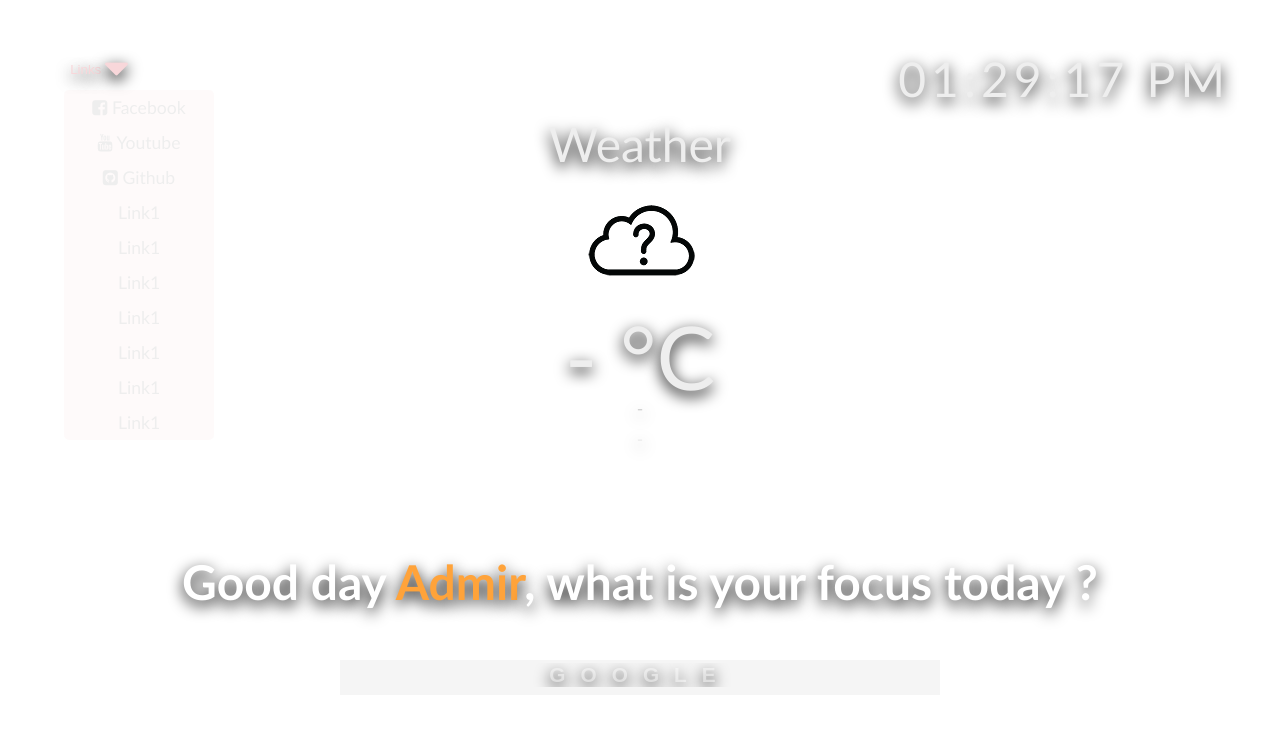
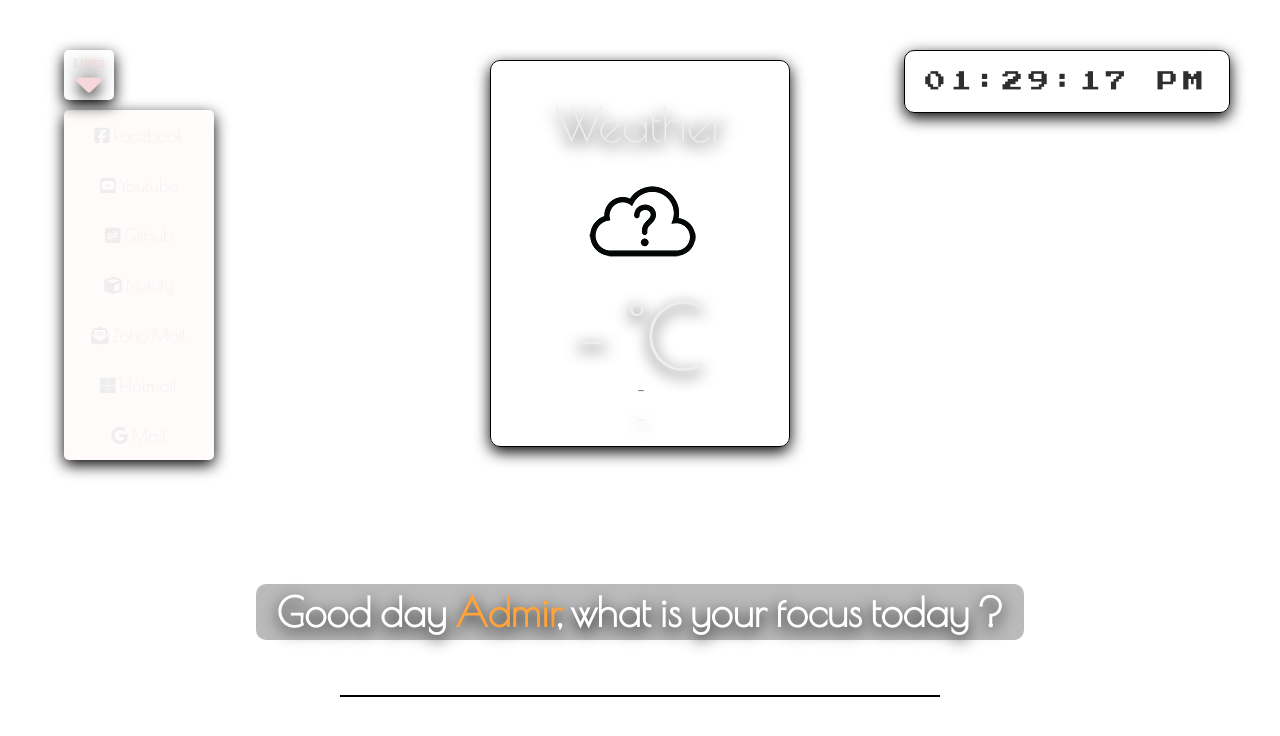
Before and after one commit to rejver007/BrowserHome, a website: page index.html in a window 1280 px wide. Both pictures are taken after a click on the button "Links". Drawn offline with nearby package versions, Linux system fonts and the light colour scheme.

Commit message:
linkas update

```diff
--- a/index.html
+++ b/index.html
@@ -5,9 +5,12 @@
     <meta charset="UTF-8">
     <meta name="viewport" content="width=device-width, initial-scale=1.0">
     <meta http-equiv="X-UA-Compatible" content="ie=edge">
-    <link href="https://stackpath.bootstrapcdn.com/font-awesome/4.7.0/css/font-awesome.min.css" rel="stylesheet">
+    <link href="https://fonts.googleapis.com/css?family=Press+Start+2P&display=swap" rel="stylesheet">
+    <link href="https://fonts.googleapis.com/css?family=Poiret+One&display=swap" rel="stylesheet">
+    <link rel="shortcut icon" type="image/png" href="dist/images/home.png">
+    <script src="https://kit.fontawesome.com/0f9294a366.js" crossorigin="anonymous"></script>
     <link rel="stylesheet" href="dist/css/main.css">
-    <title>Home Admir</title>
+    <title>Admir Home</title>
 
 
 
@@ -20,24 +23,25 @@
     <div class="links">
         <button class="link">Links <i class="fa fa-sort-down fa-3x"></i></button>
         <ul>
-            <li><a href="https://www.facebook.com" target="_blank"><i class="fa fa-facebook-square"></i> Facebook</a></li>
-            <li><a href="https://www.youtube.com" target="_blank"><i class="fa fa-youtube"></i> Youtube</a></li>
-            <li><a href="https://github.com/rejver007" target="_blank"><i class="fa fa-github-square"></i> Github</a></li>
-            <li><a href="#">Link1</a></li>
-            <li><a href="#">Link1</a></li>
-            <li><a href="#">Link1</a></li>
-            <li><a href="#">Link1</a></li>
-            <li><a href="#">Link1</a></li>
-            <li><a href="#">Link1</a></li>
-            <li><a href="#">Link1</a></li>
+            <li><a href="https://www.facebook.com" target="_blank"><i class="fab fa-facebook-square"></i> Facebook</a>
+            </li>
+            <li><a href="https://www.youtube.com" target="_blank"><i class="fab fa-youtube-square"></i> Youtube</a></li>
+            <li><a href="https://github.com" target="_blank"><i class="fab fa-git-square"></i> Github</a></li>
+            <li><a href="https://github.com" target="_blank"><i class="fas fa-cube"></i> Netlify</a></li>
+            <li><a href="https://mail.zoho.eu/zm/#mail/folder/inbox" target="_blank"><i class="fas fa-envelope-open-text"></i> Zoho Mail</a></li>
+            <li><a href="https://login.live.com" target="_blank"><i class="fab fa-microsoft"></i> Hotmail</a></li>
+            <li><a href="https://mail.google.com" target="_blank"><i class="fab fa-google"></i> Mail</a></li>
+
         </ul>
     </div>
 
-    <div id="clock"></div>
+    <div id="clock">
+    </div>
+
 
     <div class="container">
         <div class="app-title">
-            <p>Weather</p>
+            <p id="date">Weather</p>
         </div>
         <div class="notification"> </div>
         <div class="weather-container">
@@ -59,7 +63,7 @@
     <form action="https://www.google.com/search" method="GET" target="_blank">
         <h1><span id="greeting"></span><span id="name"> Admir</span>, what is your focus <span id="greeting2"></span>
         </h1>
-        <input type="text" name="q" placeholder="Google">
+        <input type="text" name="q" placeholder="">
     </form>
 
 
--- a/scss/main.scss
+++ b/scss/main.scss
@@ -5,7 +5,7 @@
     //outline: 1px solid red;
 }
 body{
-    font-family: 'Trebuchet MS', 'Lucida Sans Unicode', 'Lucida Grande', 'Lucida Sans', Arial, sans-serif;
+    font-family: 'Poiret One', cursive;
     height: 100vh;
 }
 #name{
@@ -16,25 +16,38 @@ body{
 .links{
     position: relative;
     left: 5%;
-    top: 5%;
+    top: 50px;
     color: #ffffff;
     width: 70px;
     .link{
-        width: 70px;
+        width: 50px;
+
         background: none;
         color: #f8d7da;
+        box-shadow: 0 5px 15px black;
         text-shadow: 0 5px 15px black;
+        display: flex;
+        justify-content: space-around;
+        align-items: center;
+        flex-direction: column;
+        padding: 5px;
+        border-radius: 5px;
         border: none;
         outline: none;
+        i{
+            margin-top: -15px;
+        }
         &:hover{
-            color:rgb(255, 163, 58);
+            color:rgb(0, 0, 0);
             transition: all 0.5s ease;
             cursor: pointer;
         }
     }
     ul{
         position: absolute;
-        background: #f8d7da23;
+        background: #f8d7da1c;
+        box-shadow: 0 5px 15px black;
+        border-radius: 10px;
         margin-top: 10px;
         width: 150px;
         height: 350px;
@@ -55,10 +68,12 @@ body{
             color:rgb(238, 238, 238);
             text-decoration: none;
             &:hover{
-                color: rgb(255, 163, 58);
+                color: rgb(0, 0, 0);
                 border-radius: 5px;
                 transition: all 0.5s ease;
                 pointer-events: all;
+                background: #bdbcbc;
+                padding: 2px;
 
             }
 
@@ -72,7 +87,7 @@ body{
             padding: 5px;
             border-radius: 5px;
             &:hover{
-                background:#f8d7da2c;
+                background:#f8d7da00;
             }
 
 
@@ -84,6 +99,12 @@ body{
         pointer-events: all;
         transform: translateY(0px)
     }
+    #netflix{
+        width: 20px;
+        height: 20px;
+        border-radius: 5px;
+        padding: 0;
+    }
 }
 
 
@@ -93,53 +114,22 @@ body{
     position: absolute;
     top: 50px;
     right: 50px;
-    font-size: 3rem;
+    font-size: 1.3rem;
     letter-spacing: 5px;
-    color: rgb(238, 238, 238);
-    text-shadow: 0 5px 15px black;
+    color: rgb(46, 46, 46);
+    text-shadow: 0 5px 15px rgb(255, 255, 255);
+    font-family: 'Press Start 2P', cursive;
+    border: 1px solid black;
+    padding: 20px;
+    box-shadow: 0 5px 15px black;
+    border-radius: 10px;
 }
 #icon{
     width: 100px;
     height: 100px;
 
 }
-form{
-    position: absolute;
-    bottom: 20%;
-    left: 50%;
-    transform: translate(-50%);
-    width: 100%;
-    input{
-        position: absolute;
-        left: 50%;
-        transform: translate(-50%);
-        margin-top: 20px;
-        padding: 10px;
-        width: 600px;
-        background: rgba(51, 51, 51, 0.048);
-        outline: none;
-        border: none;
-        border-bottom: 1px solid rgb(255, 255, 255);
-        color: rgb(238, 238, 238);
-        text-shadow: 0 5px 15px black;
-        &::placeholder{
-            color: rgba(255, 255, 255, 0.479);
-            text-align: center;
-            letter-spacing: 15px;
-            font-weight: bold;
-            font-size: 1.3rem;
-            text-shadow: 0 5px 15px black;
-            text-transform: uppercase;
-        }
-    }
-}
-h1{
-    color: rgb(255, 255, 255);
-    text-align: center;
-    font-size: 3rem;
-    text-shadow: 0 5px 15px black;
-    margin-bottom: 30px;
-}
+
 
 
 //Weather app
@@ -148,17 +138,21 @@ h1{
     width: 300px;
     background: rgba(255, 255, 255, 0);
     display: block;
-    margin: 9 auto;
+    margin: 0 auto;
     border-radius: 10px;
     padding-bottom: 20px;
     margin-top: 60px;
+    box-shadow: 0 5px 15px black;
     position: absolute;
     left: 50%;
+    top: 0px;
     transform: translateX(-50%);
+    border: solid 1px black;
     .app-title{
         width: 300px;
         height: 50px;
         border-radius: 10px 10px 0 0;
+        margin-top: 20px;
         p{
             text-align: center;
             padding: 15px;
@@ -183,6 +177,7 @@ h1{
         width: 300px;
         height: 260px;
         background-color: rgba(244, 249, 255, 0);
+        margin-bottom: 10px;
         .weather-icon{
             margin-top: 25px;
             width: 300px;
@@ -208,8 +203,9 @@ h1{
         .temperature-description p{
             padding: 10px;
             margin: 25px 0 0;
-            color: rgb(209, 209, 209);
-            text-shadow: 0 5px 15px black;
+            color: rgb(0, 0, 0);
+            text-shadow: 0 5px 15px rgb(253, 253, 253);
+            font-weight: 500;
             text-align: center;
             font-size: 1.1em;
         }
@@ -222,6 +218,56 @@ h1{
         font-size: 1em;
         text-transform: uppercase;
         font-weight: bolder;
+
         }
     }
 }
+form{
+    position: absolute;
+    bottom: 20%;
+    left: 50%;
+    transform: translate(-50%);
+    width: 100%;
+    input{
+        position: absolute;
+        left: 50%;
+        transform: translate(-50%);
+        margin-top: 20px;
+        padding: 10px;
+        width: 600px;
+        background: rgba(51, 51, 51, 0);
+        outline: none;
+        border: none;
+        border-bottom: 2px solid rgb(0, 0, 0);
+        color: rgb(238, 238, 238);
+        text-shadow: 0 5px 15px black;
+       &:focus{
+                background: rgba(65, 65, 65, 0.075);
+                border: none;
+                transition: all 0.5s ease;
+                box-shadow: 0 5px 20px black;
+            }
+        &::placeholder{
+            color: rgba(255, 255, 255, 0.479);
+            text-align: center;
+            letter-spacing: 15px;
+            font-weight: bold;
+            font-size: 1.3rem;
+            text-shadow: 0 5px 15px black;
+            text-transform: uppercase;
+
+        }
+    }
+}
+h1{
+    color: rgb(255, 255, 255);
+    text-align: center;
+    font-size: 2.5rem;
+    text-shadow: 0 5px 15px black;
+    margin-bottom: 30px;
+    background: rgba(51, 51, 51, 0.336);
+    width: 60%;
+    margin: 0 auto;
+    border-radius: 10px;
+    padding: 5px;
+}
```
Also changed, not shown: dist/css/main.css.
